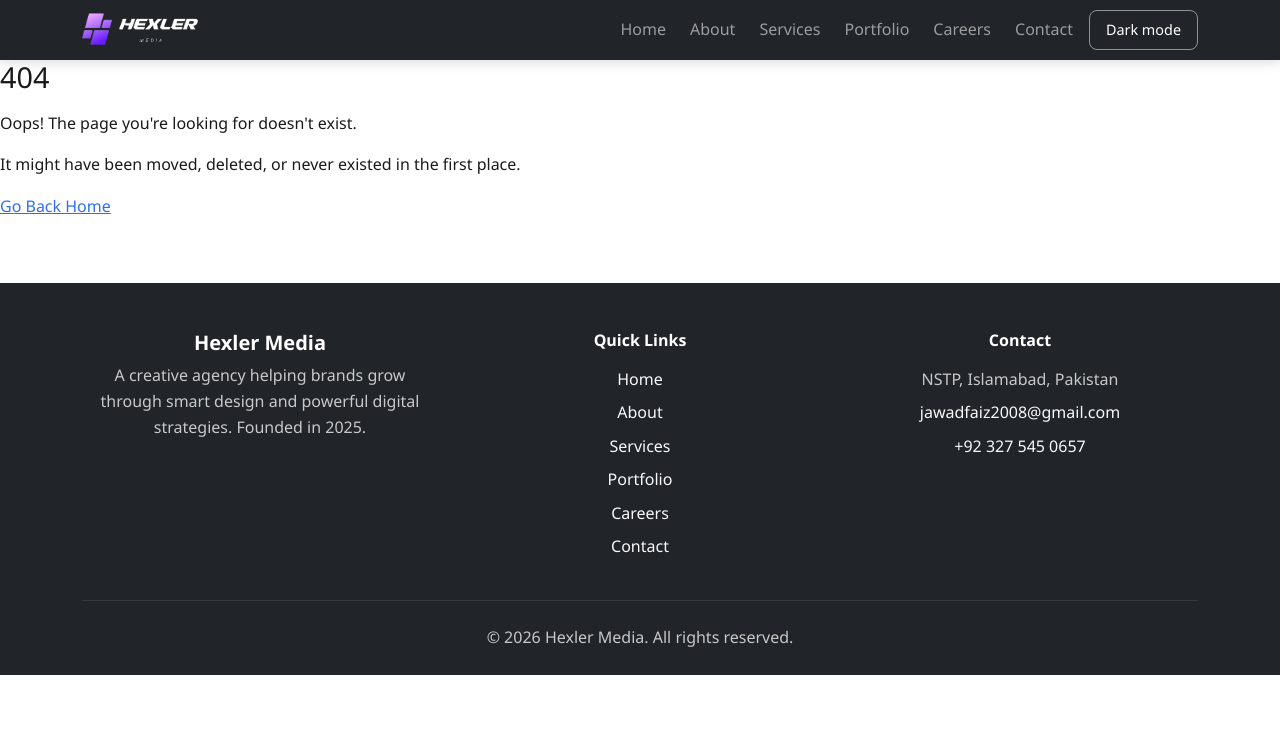
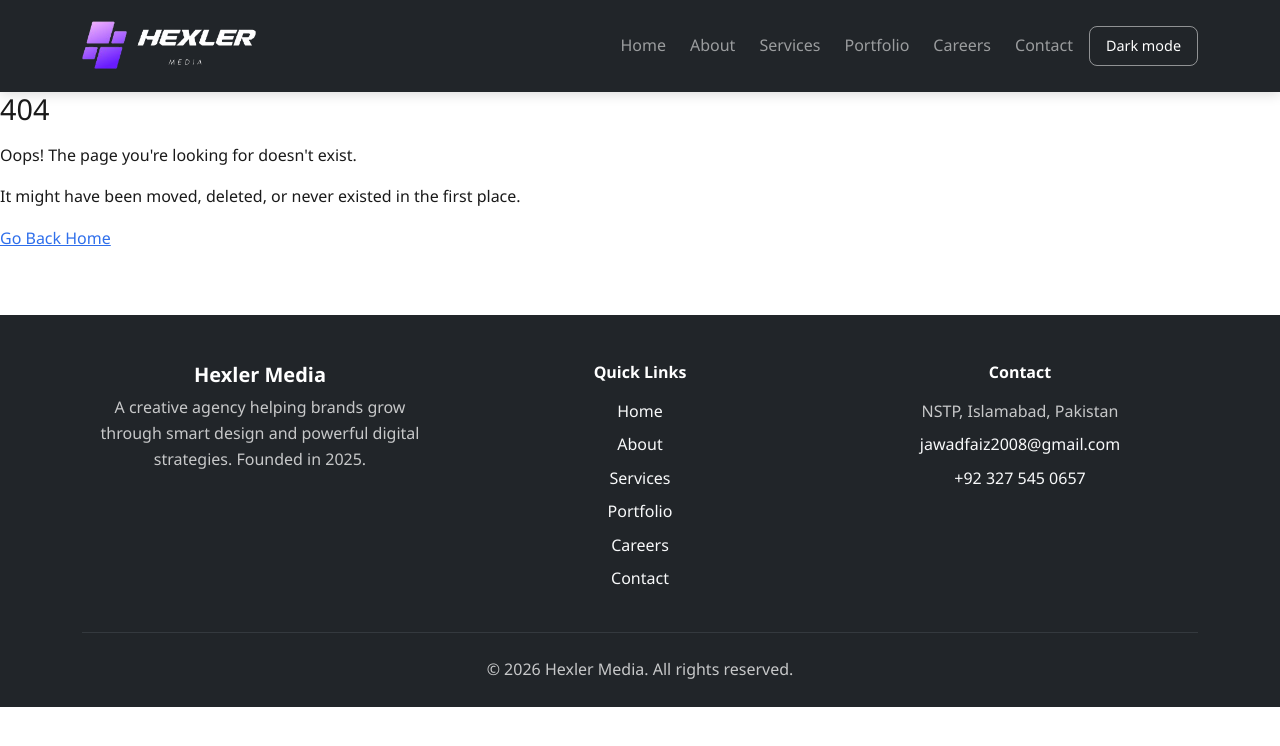
Before and after one commit to jawadk8/agency-website, a plain HTML site: page 404.html in a window 1280 px wide. Drawn offline with nearby package versions, Linux system fonts and the light colour scheme.

Commit message:
Set logo height and navbar padding together for consistent, intentional navbar sizing

```diff
--- a/404.html
+++ b/404.html
@@ -21,10 +21,10 @@
   </head>
   <body>
     <header>
-      <nav class="navbar navbar-expand-lg navbar-dark sticky-top bg-dark">
+      <nav class="navbar navbar-expand-lg navbar-dark sticky-top bg-dark py-3">
         <div class="container">
           <a class="navbar-brand" href="index.html">
-            <img src="assets/logo.png" alt="Hexler Media" height="32" />
+            <img src="assets/logo.png" alt="Hexler Media" height="48" />
           </a>
           <button
             class="navbar-toggler"
```
Also changed, not shown: about.html (+2 -2 lines), careers.html (+2 -2 lines), contact.html (+2 -2 lines), index.html (+2 -2 lines), portfolio.html (+2 -2 lines), services.html (+2 -2 lines).
